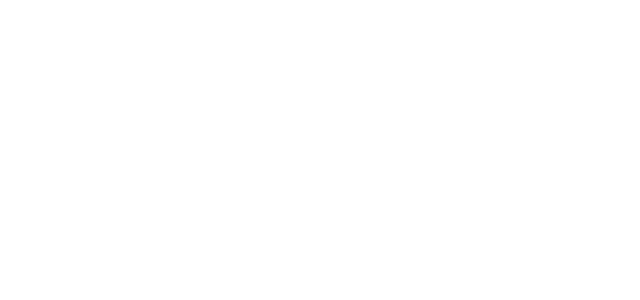
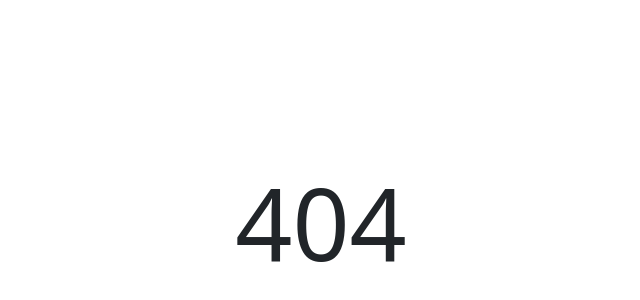
Before and after one commit to TheMineWay/CAH-UI, a React (Create React App) app: page / in a window 1280 px wide. Shown: the part 174-474 px from the top of the page, without its empty margins (319-959 px from the left). Built offline with nearby package versions, Linux system fonts and the light colour scheme.

Commit message:
Routes system

```diff
--- a/src/App.tsx
+++ b/src/App.tsx
@@ -1,10 +1,11 @@
 import './App.css';
+import RouterComponent from './routes/RouterComponent';
 
 function App() {
 
   return (
     <>
-
+      <RouterComponent />
     </>
   );
 }
--- /dev/null
+++ b/src/routes/Route404.tsx
@@ -0,0 +1,19 @@
+export default function Route404() {
+    return (
+        <div
+            style={{
+                height: '100vh',
+                width: '100vw',
+                display: 'flex',
+                justifyContent: 'center',
+                alignItems: 'center',
+            }}
+        >
+            <h1
+                style={{
+                    fontSize: 100,
+                }}
+            >404</h1>
+        </div>
+    );
+}
--- /dev/null
+++ b/src/routes/RouterComponent.tsx
@@ -0,0 +1,19 @@
+import { BrowserRouter, Route, Routes } from "react-router-dom";
+import routes from "./routes";
+
+export default function RouterComponent() {
+    return (
+        <BrowserRouter>
+            <Routes>
+                {
+                    routes.map((route) => (
+                        <Route
+                            path={route.path}
+                            element={route.component}
+                        />
+                    ))
+                }
+            </Routes>
+        </BrowserRouter>
+    );
+}
--- /dev/null
+++ b/src/routes/routes.tsx
@@ -0,0 +1,15 @@
+import Route404 from "./Route404";
+
+type Route = {
+    path: string;
+    component: JSX.Element;
+}
+
+const routes: Route[] = [
+    {
+        path: '*',
+        component: <Route404/>,
+    },
+];
+
+export default routes;
```
